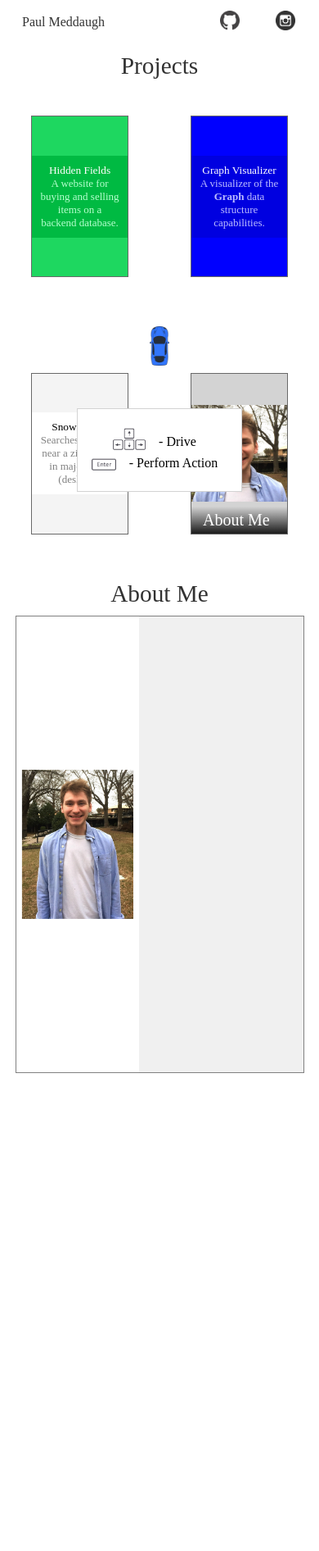
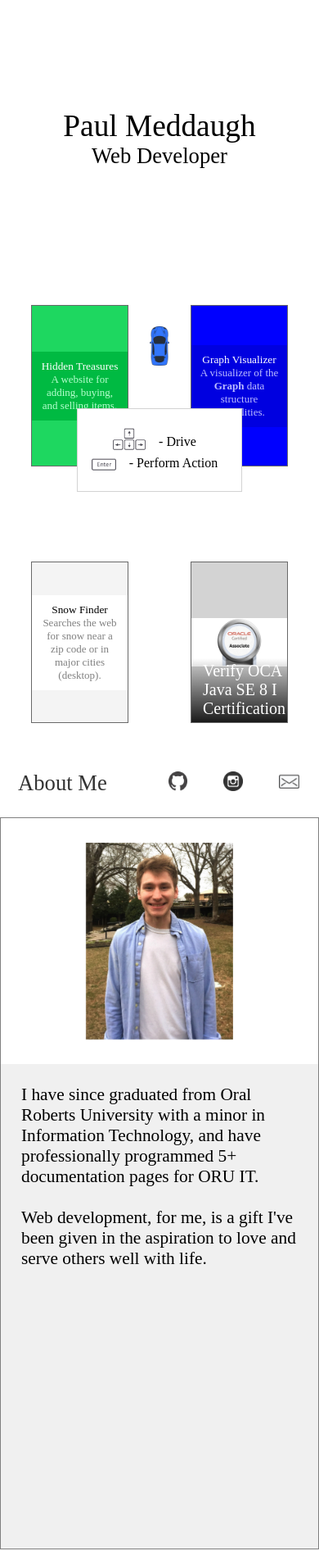
Before and after one commit to paulmeddaugh/Portfolio, a plain HTML site: page index.html in a window 390 px wide. Shown: the whole page at 82% size. Before the commit the page ends 1309 px from the top, so only its background shows below. Drawn offline with Linux system fonts and the light colour scheme.

Commit message:
Added a big h1 tag before projects and moved header above 'About Me' section Fixed car triggering links without observing the scroll bar Changed 4th project section to an e-mail link for verifying certification

```diff
--- a/index.html
+++ b/index.html
@@ -4,25 +4,12 @@
         <meta charset="utf-8">
         <title> Paul Meddaugh </title>
         <meta name="viewport" content="width=device-width, initial-scale=1">
+        <link rel="icon" href="./resources/Faceshot.jpg" />
         <link rel="stylesheet" href="./styles/commonStyles.css" />
         <link rel="stylesheet" href="./styles/index.css" />
         <script type="module" src="./scripts/car.js"></script>
     </head>
     <body>
-
-        <div class="header">
-            <div class="headerTitle flexCenter"><div id="titleText">Paul Meddaugh</div></div>
-            <div class="headerLinkContainer flexCenter">
-                <a class="noUnderline" href="https://github.com/paulmeddaugh">
-                    <img id="githubLogo" src="./resources/GitHub-Mark-64px.png" alt="Github" />
-                </a>
-            </div>
-            <div class="headerLinkContainer flexCenter">
-                <a class="noUnderline" href="https://www.instagram.com/paulleland174">
-                    <img id="instagramLogo" src="./resources/instagram-logo.png" alt="Instagram" />
-                </a>
-            </div>
-        </div>
 
         <canvas id="background" width="0" height="0"></canvas>
 
@@ -41,17 +28,18 @@
             <span id="closeInstructions">X</span>
         </div>
 
-        <h2>Projects</h2>
+        <h1 class="flexCenter">Paul Meddaugh</br><span>Web Developer</span></h1>
+
         <div id="projectGrid">
             <div class="project flexCenter" id="projHF">
                 <figure id="hiddenFields" class="flexCenter">
                     <div class="projectText" id="projHFText">
-                        Hidden Fields</br>
+                        Hidden Treasures</br>
                         <span class="projectDescrip">
-                            A website for buying and selling items on a backend database.
+                            A website for adding, buying, and selling items.
                         </span>
                     </div>
-                    <a class="translateCenter" href="http://34.174.108.159/">Show</a>
+                    <a class="translateCenter" href="http://34.174.108.159/">Visit</a>
                 </figure>
             </div>
             <div class="project flexCenter" id="projGV">
@@ -70,33 +58,54 @@
                     <div class="projectText" id="projSFText">
                         Snow Finder</br>
                         <span class="projectDescrip">
-                            Searches for snow near a zip code or in major cities (desktop).
+                            Searches the web for snow near a zip code or in major cities (desktop).
                         </span>
                     </div>
-                    <a class="translateCenter" href="./resources/SnowFinder/Snow Finder.exe" download>Download</a>
+                    <a class="translateCenter" href="./resources/Snow Finder.exe" download>Download</a>
                 </figure>
             </div>
             <div class="project flexCenter" id="aboutMe">
                 <div class="flexCenter">
                     <figure id="meFig" class="flexCenter">
-                        <img src="./resources/Faceshot.jpg" alt="Flash was too bright">
-                        <a class="translateCenter" href="./page/aboutMe.html">Paul Meddaugh</a>
-                        <div class="projectText"><span id="aboutMeText">About Me<span></div>
+                        <img src="./resources/OCAJSE8.jpg" alt="Java 8 Certification Badge">
+                        <a class="translateCenter" href="mailto:paul.meddaugh@gmail.com?subject=OCA%20Java%20SE%208%20I%20Verification&body=Hey%20Paul!%0D%0DI'd%20love%20to%20verify%20your%20OCA%20Java%20SE%208%20I%20Certification!%0D">E-mail</a>
+                        <div class="projectText"><span id="aboutMeText">Verify OCA Java SE 8 I Certification<span></div>
                     </figure>
                 </div>
             </div>
         </div>
 
-        <h2> About Me </h2>
-        <div class="flexCenter">
-            <div class="content">
-                <div class="flexCenter">
-                    <figure class="flexCenter">
-                        <img src="../resources/Portrait.jpg" alt="Flash was too bright">
-                    </figure>
-                </div>
+        <div class="header">
+            <div class="headerTitle flexCenter"><div id="titleText">About Me</div></div>
+            <div class="headerLinkContainer flexCenter">
+                <a class="noUnderline" href="https://github.com/paulmeddaugh">
+                    <img id="githubLogo" src="./resources/GitHub-Mark-64px.png" alt="Github" />
+                </a>
+            </div>
+            <div class="headerLinkContainer flexCenter">
+                <a class="noUnderline" href="https://www.instagram.com/paulleland174">
+                    <img id="instagramLogo" src="./resources/instagram-logo.png" alt="Instagram" />
+                </a>
+            </div>
+            <div class="headerLinkContainer flexCenter">
+                <a class="noUnderline" href="mailto:paul.meddaugh@gmail.com">
+                    <img id="emailIcon" src="./resources/email-icon.jpg" alt="E-mail" />
+                </a>
+            </div>
+        </div>
+        <div class="aboutMeSection flexCenter">
+            <div class="content flexCenter">
+                <figure class="flexCenter" id="bigPicture">
+                    <img src="../resources/Portrait.jpg" alt="Flash was too bright">
+                </figure>
                 <div class="bioContent">
 
+
+                    I have since graduated from Oral Roberts University with a minor in Information Technology,
+                    and have professionally programmed 5+ documentation pages for ORU IT.</br></br>
+
+                    Web development, for me, is a gift I've been given in the aspiration to love and
+                    serve others well with life.
                 </div>
             </div>
         </div>
--- a/scripts/car.js
+++ b/scripts/car.js
@@ -71,7 +71,7 @@ window.addEventListener("load", () => {
 
     // Sets the speed of the car based on the width of the browser
     carProps.setVelocityForward((!MOBILE) ? window.innerWidth / 4200 : .6);
-    carProps.setVelocityReverse((!MOBILE) ? window.innerWidth / 5500 : .5);
+    carProps.setVelocityReverse((!MOBILE) ? window.innerWidth / 3800 : .6);
 
     car = document.getElementById('car');
     placeCarInCenter();
@@ -129,8 +129,9 @@ window.addEventListener("load", () => {
     ));
 
     // Scrolls the window if the car reaches a 'y' co-or close to the window top or bottom
-    let scrollingPosBottom = parseInt(window.innerHeight) - 65 + window.scrollY - 50;//(carProps.getVelocity() * 20);
-    let scrollingPosTop = window.scrollY + 50;//(carProps.getVelocity() * 20);
+    const scrollMargin = -75;
+    let scrollingPosBottom = parseInt(window.innerHeight) - 65 + window.scrollY + scrollMargin;
+    let scrollingPosTop = window.scrollY - scrollMargin;
     if (newPoint.y > scrollingPosBottom && carProps.getVelocity() != 0) {
         window.scroll({
             top: (newPoint.y - scrollingPosBottom) + window.scrollY,
@@ -234,6 +235,9 @@ export /**
 }
 
 export function driveCar (e) {
+
+    e.preventDefault();
+    e.stopPropagation();
 
     const key = e.key;
 
--- a/scripts/showHideElements.js
+++ b/scripts/showHideElements.js
@@ -45,6 +45,7 @@
  */
 export function carWithinFigure() {
     for (let fig of document.getElementsByTagName('figure')) {
+        if (fig.id == 'bigPicture') continue;
         let figRect = getElementBounds(fig);
         if (carWithin(figRect)) return fig;
     }
--- a/scripts/utility.js
+++ b/scripts/utility.js
@@ -19,7 +19,9 @@ import { Point, Rectangle } from "./shapes.js";
  * @returns A {@link Rectangle} object with the two {@link Point} objects.
  */
  export function getElementBounds (el) {
-    let p1 = new Point(el.getBoundingClientRect().left, el.getBoundingClientRect().top);
+    let p1 = new Point(el.getBoundingClientRect().left + window.scrollX,
+        el.getBoundingClientRect().top + window.scrollY);
+
     let p2 = new Point(p1.x + parseInt(window.getComputedStyle(el).width),
                         p1.y + parseInt(window.getComputedStyle(el).height));
     return new Rectangle(p1, p2);
--- a/styles/commonStyles.css
+++ b/styles/commonStyles.css
@@ -1,13 +1,6 @@
 html, body {
     margin: 0;
 }
-    /* -ms-overflow-style: none;  /* IE and Edge
-    scrollbar-width: none;  Firefox
-}
-
-html::-webkit-scrollbar, body::-webkit-scrollbar { /* Hide scrollbar for Chrome, Safari and Opera
-    display: none;
-} */
 
 body {
     display: flex;
@@ -24,6 +17,7 @@ body {
     opacity: .8;
     background-color: white;
     border: 2px solid transparent;
+    padding-bottom: 15px;
 }
 
 .headerTitle {
@@ -35,6 +29,15 @@ body {
     transition: .5s ease;
     padding: 0px 20px;
     flex-shrink: 100;
+}
+
+#titleText {
+    font: 20pt Corbel Light;
+}
+
+#titleText span {
+    font: 12pt Corbel Light;
+    margin-left: 40px;
 }
 
 .header a {
@@ -63,6 +66,11 @@ a[class="noUnderline"] {
     height: 24px;
 }
 
+#emailIcon {
+    width: 25px;
+    height: 17px;
+}
+
 .headerLinkContainer { /* Resizes link container for the car highlighting */
     height: 100%;
     border: 2px solid transparent;
@@ -74,7 +82,7 @@ h2 {
     margin: 0;
     color:black;
     font: 22pt Corbel Light;
-    padding: 10px 0px;
+    padding: 15px 0px;
     background-color: white;
     width: 100%;
     opacity: .8;
--- a/styles/index.css
+++ b/styles/index.css
@@ -1,5 +1,17 @@
 body {
     display: block;
+}
+
+h1 {
+    height: 40vh;
+    font: 28pt Corbel;
+    text-align: center;
+    flex-direction: column;
+    margin: 0;
+}
+
+h1 > span {
+    font: 20pt Corbel Light;
 }
 
 #car {
@@ -263,44 +275,50 @@ figure:hover a {
 }
 
 .aboutMeSection {
-    width: 100%;
-    height: 100%;
-    position: relative;
+    padding-bottom: 50px;
 }
 
 .content {
     display: flex;
-    width: 90%;
+    width: 70%;
     justify-content: space-evenly;
     border: 1px solid grey;
+}
+
+#bigPicture {
+    position: relative;
+    height: 70vh;
+    padding: 25px;
+    box-sizing: border-box;
+    background: transparent;
+    border: none;
 }
 
 .bioContent {
     padding: 25px;
     font: 16pt Corbel;
-    width: 50%;
-    height: 60vh;
+    width: 100%;
+    height: 70vh;
     background-color: #f0f0f0;
     flex: 1 1 auto;
     overflow-y: auto;
+    box-sizing: border-box;
 }
 
-.content div {
-    width: 50%;
-}
-
-.content div figure {
-    height: 60vh;
-    margin: 0;
-    padding: 20px;
-    width: 35%;
-    background: none;
-    border: none;
+#bigPicture:hover img {
+    opacity: 1;
 }
 
 @media (max-width: 768px) {
-    html, body {
-
+    .content {
+        flex-direction: column;
+        align-items: center;
+        width: unset;
+    }
+    #bigPicture {
+        padding: 30px;
+        height: 60vw;
+        min-height: 300px;
     }
 }
 
```
Also changed, not shown: page/aboutMe.html (deleted, +0 -37 lines), resources/Crazy close faceshot.jpg (added), resources/HiddenFields.png (deleted), resources/OCAJSE8.jpg (added), resources/SnowFinder/snowFinderIcon.ico (deleted), resources/auto_car-blue.png (deleted), resources/email-icon.jpg (added), scripts/shapes.js (line endings or trailing spaces), 5 other files.
